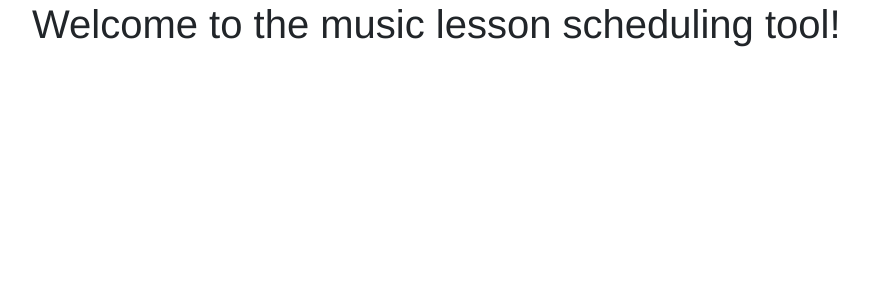
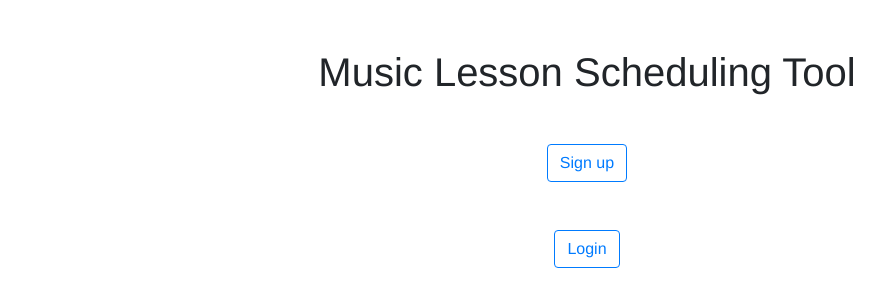
Before and after one commit to ThomasAWood/CompSci-NEA-SchedulingTool, a Vue app: page /#/ in a window 1280 px wide. Shown: the top 306 px of the page, without its empty margins (53-937 px from the left). Built offline with nearby package versions, Linux system fonts and the light colour scheme.

Commit message:
added landing page

```diff
--- a/src/components/Homepage.vue
+++ b/src/components/Homepage.vue
@@ -1,6 +1,8 @@
 <template>
     <div class='container'>
-        <h1>Welcome to the music lesson scheduling tool!</h1>
+            <div class="text-center my-5"><h1>Music Lesson Scheduling Tool</h1></div>
+            <div class="text-center my-5"><router-link to='/register'><button class="btn btn-outline-primary">Sign up</button></router-link></div>
+            <div class="text-center my-5"><router-link to='/login'><button class="btn btn-outline-primary">Login</button></router-link></div>
     </div>
 </template>
 
@@ -11,4 +13,5 @@ export default {
 </script>
 
 <style scoped>
+
 </style>
```
